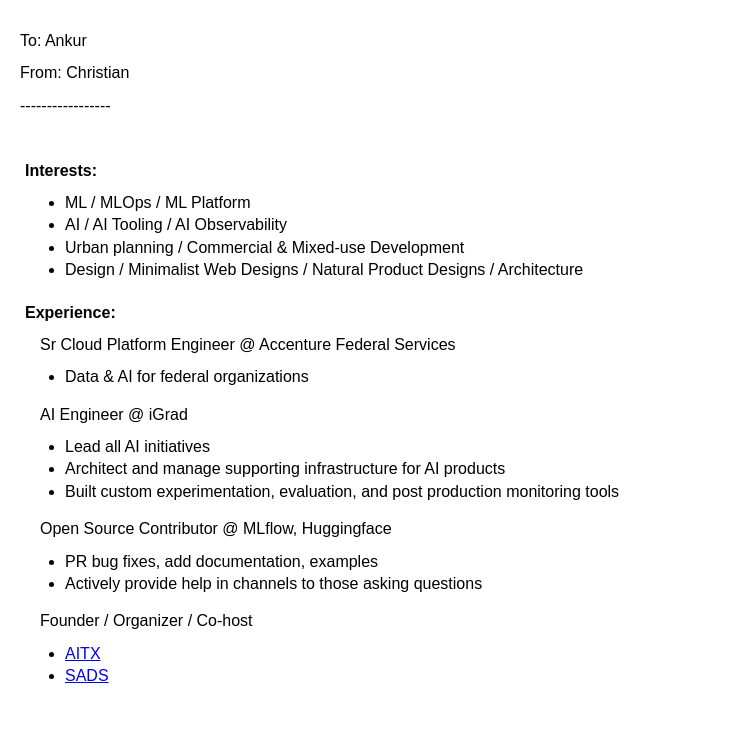
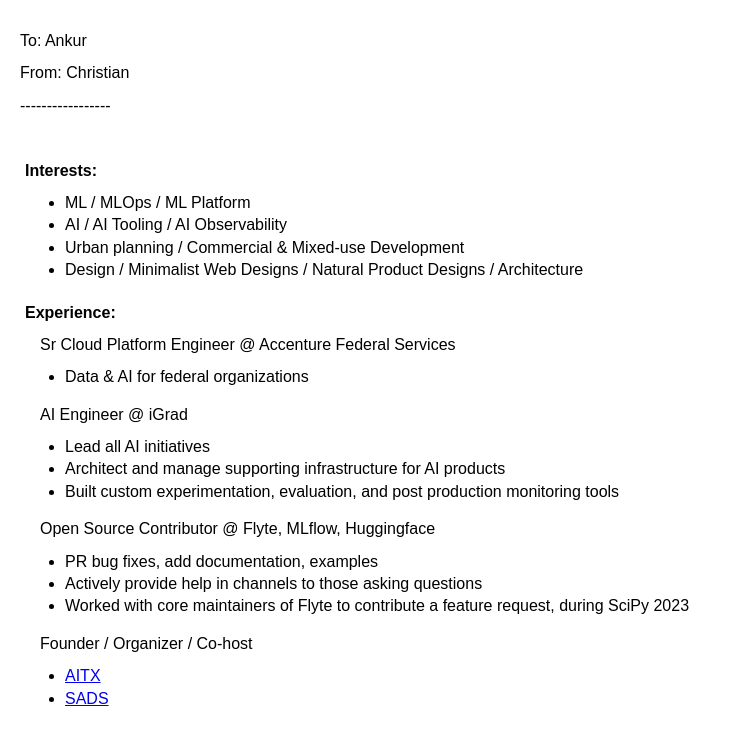
Before and after one commit to cdreetz/braintrust-creetz, a website: page index.html in a window 1280 px wide. Shown: the whole page, without its empty margins (0-731 px from the left). Drawn offline with Linux system fonts and the light colour scheme.

Commit message:
add flyte

```diff
--- a/index.html
+++ b/index.html
@@ -75,10 +75,12 @@
                 </ul>
             </div>
             <div class="job">
-                <p>Open Source Contributor @ MLflow, Huggingface</p>
+                <p>Open Source Contributor @ Flyte, MLflow, Huggingface</p>
                 <ul>
                     <li>PR bug fixes, add documentation, examples</li>
                     <li>Actively provide help in channels to those asking questions</li>
+                    <li>Worked with core maintainers of Flyte to contribute a feature request, during SciPy 2023</li>
+
                 </ul>
             </div>
             <div class="job">
```
